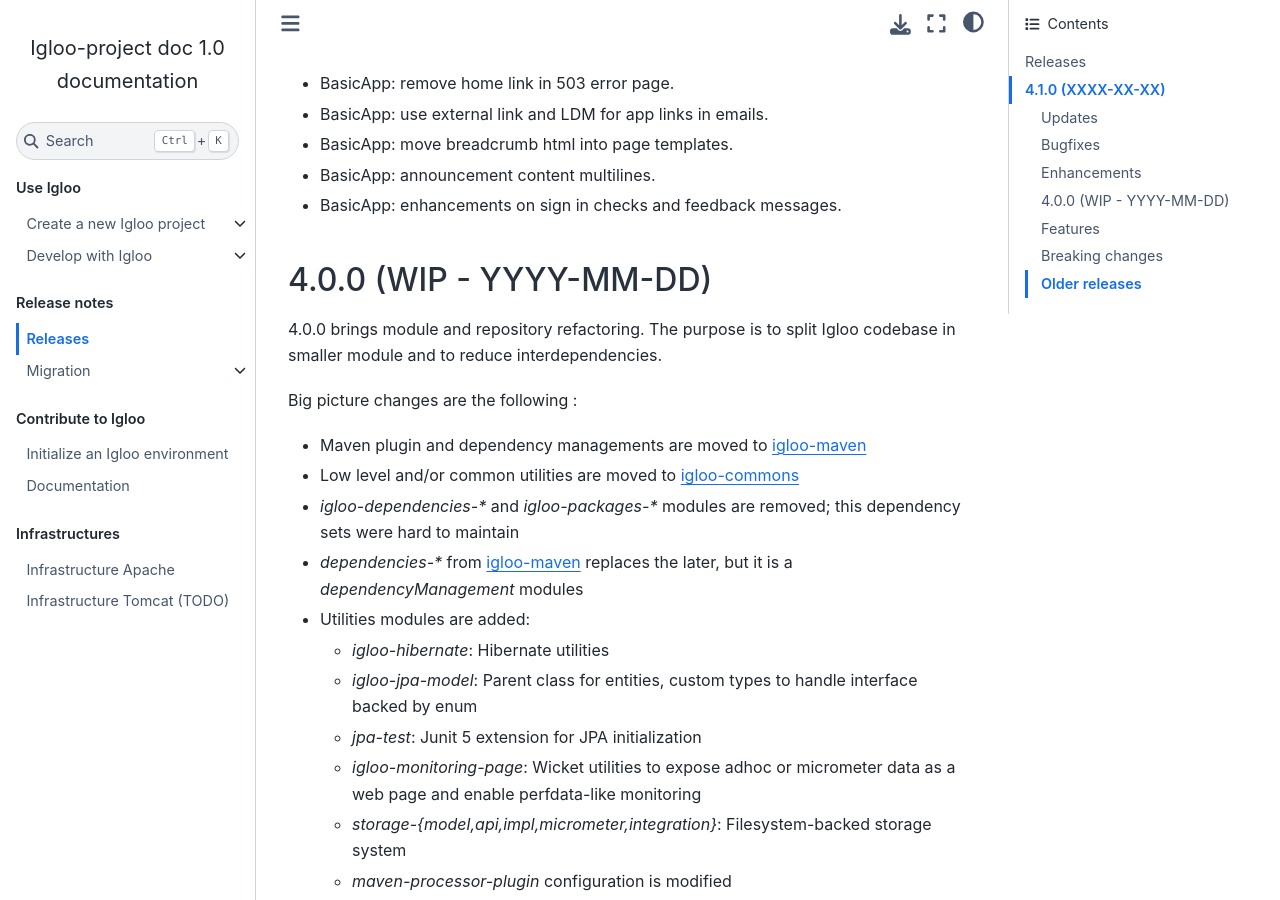
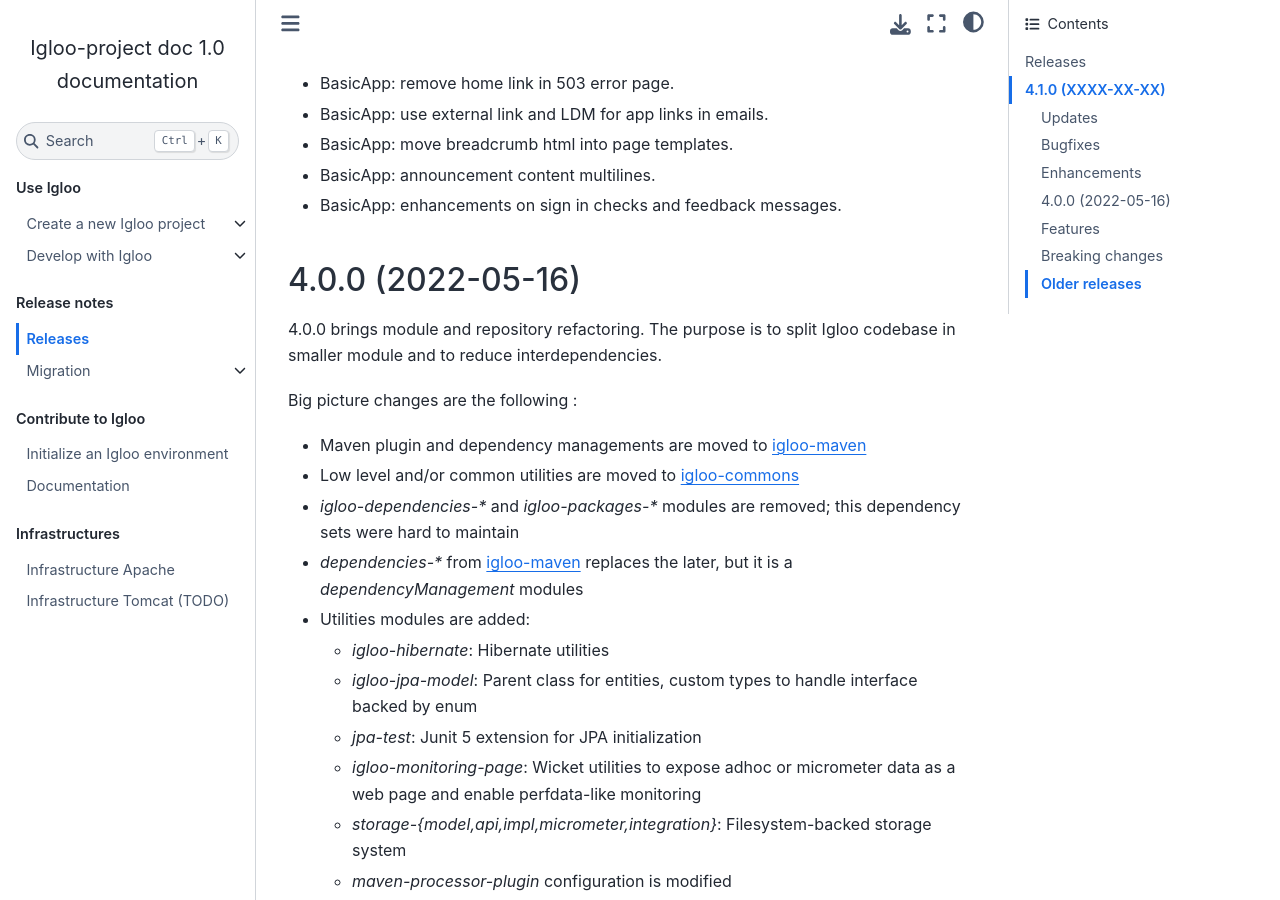
Before and after one commit to igloo-project/igloo-doc, a Sphinx documentation site: the page built from source/release-notes/releases-4.x.md, in a window 1280 px wide and 900 px high, scrolled down 456 px. Built offline with Sphinx 7.4.7 and the Sphinx Book theme 1.1.4, drawn with Linux system fonts in a browser that asks for light colours.

Commit message:
Release 4.0.0

```diff
--- a/source/release-notes/releases-4.x.md
+++ b/source/release-notes/releases-4.x.md
@@ -22,7 +22,7 @@
 
 (v4.0.0)=
 
-## 4.0.0 (WIP - YYYY-MM-DD)
+## 4.0.0 (2022-05-16)
 
 4.0.0 brings module and repository refactoring. The purpose is to split Igloo codebase in smaller module and to reduce interdependencies.
 
```
